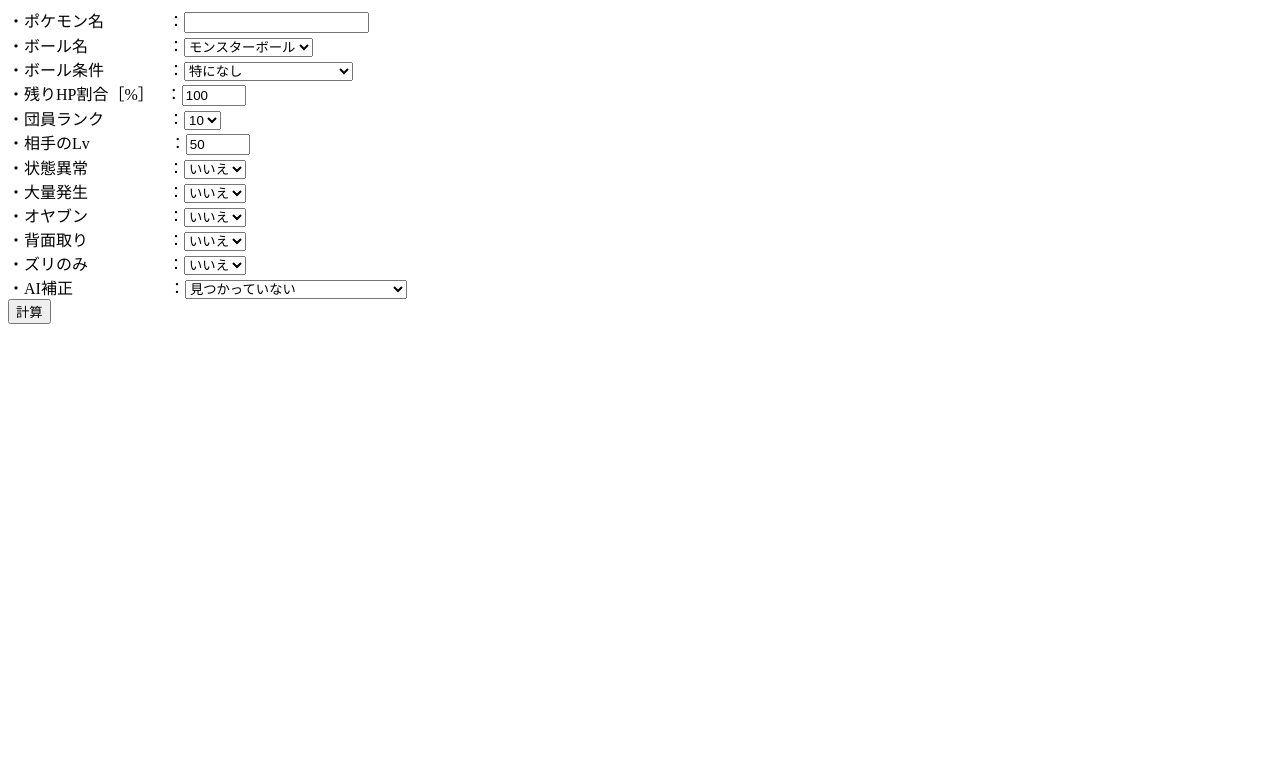
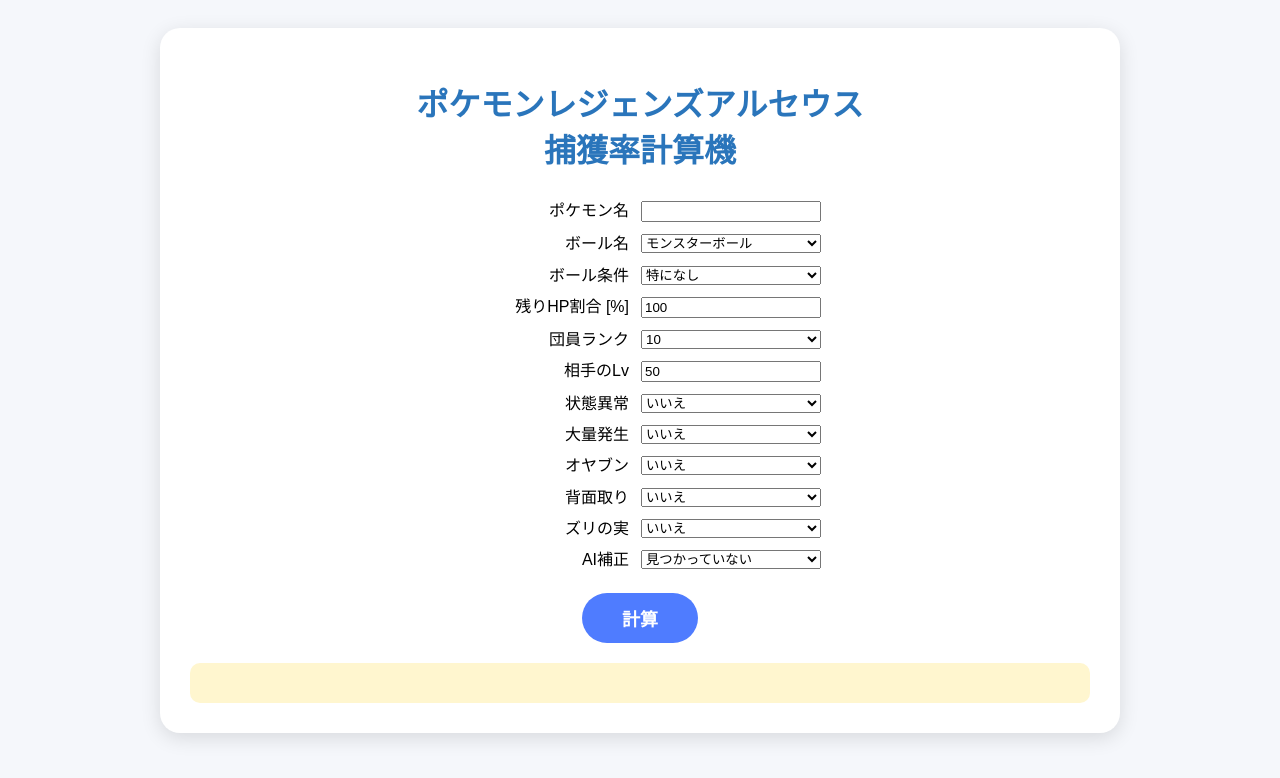
Before and after one commit to simizukohei2nd/-Arceus-, a plain HTML site: page index.html in a window 1280 px wide. Drawn offline with Linux system fonts and the light colour scheme.

Commit message:
Update index.html
UI調整(ChatGPT)
検索から除外
エラー文章を修正

```diff
--- a/index.html
+++ b/index.html
@@ -1,13 +1,98 @@
-<!DOCTYPE html>
-<html>
 <head>
   <meta charset="UTF-8">
   <meta name="viewport" content="width=device-width, initial-scale=1.0">
+  <meta name="robots" content="noindex">
   <title>ポケモンレジェンズアルセウス 捕獲率計算機</title>
+<style>
+
+body{
+    background:#f5f7fb;
+    font-family:"Yu Gothic",sans-serif;
+    padding:20px;
+}
+.container{
+    max-width:900px;
+    margin:auto;
+    background:white;
+    padding:30px;
+    border-radius:20px;
+    box-shadow:0 5px 20px rgba(0,0,0,.12);
+}
+h1{
+    text-align:center;
+    color:#2a75bb;
+    margin-bottom:30px;
+}
+.form-row{
+  display:flex;
+  align-items:flex-start;
+  justify-content:center;
+  gap:12px;
+  margin-bottom:12px;
+}
+.form-row label{
+  width:170px;
+  text-align:right;
+  line-height:1.2;
+}
+.sub-label{
+  font-size:11px;
+  color:#666;
+}
+.form-row input,
+.form-row select{
+  width:180px;
+}
+.button-area{
+  text-align:center;
+  margin-top:24px;
+}
+button{
+  background:#4f7cff;
+  color:white;
+  border:none;
+  border-radius:999px;
+  padding:12px 40px;
+  font-size:18px;
+  font-weight:bold;
+  cursor:pointer;
+}
+button:hover{
+  background:#3a68e0;
+  transform:translateY(-1px);
+}
+#result{
+    margin-top:20px;
+    background:#fff6cf;
+    border-radius:10px;
+    padding:20px;
+    text-align:center;
+    font-size:24px;
+    font-weight:bold;
+}
+.note{
+    margin-top:20px;
+    color:#666;
+    font-size:14px;
+    line-height:1.7;
+}
+@media(max-width:700px){
+    .form-row{
+        grid-template-columns:1fr;
+    }
+}
+
+</style>
 </head>
 <body>
 
-<div>・ポケモン名　　　　：<input list="A-list" id="A">
+<div class="container">
+<h1>ポケモンレジェンズアルセウス<br>
+捕獲率計算機</h1>
+<div class="form-row">
+    <label for="A">ポケモン名</label>
+    <input list="A-list" id="A">
+</div>
 <datalist id="A-list">
 <option value="ピカチュウ">
 <option value="ライチュウ">
@@ -251,8 +336,10 @@
 <option value="ハリーマン">
 <option value="ラブトロス">
 </datalist>
-</div>
-<div>・ボール名　　　　　：<select id="B">
+
+<div class="form-row">
+    <label for="B">ボール名</label>
+    <select id="B">
     <option value="モンスターボール">モンスターボール</option>
     <option value="スーパーボール">スーパーボール</option>
     <option value="ハイパーボール">ハイパーボール</option>
@@ -264,15 +351,24 @@
     <option value="ギガトンボール">ギガトンボール</option>
  </select>
 </div>
-<div>・ボール条件　　　　：<select id="B2">
+
+<div class="form-row">
+    <label for="B">ボール条件</label>
+    <select id="B2">
     <option value="不問">特になし</option>
     <option value="飛行">高く飛んでいる</option>
     <option value="不覚">主人公に気付いていない</option>
  </select>
 </div>
-<div>・残りHP割合［%］　 ：<input id="C" type="number" min="1" max="100" value="100">
+
+<div class="form-row">
+    <label for="C">残りHP割合 [%]</label>
+    <input id="C" type="number" min="1" max="100" value="100">
 </div>
-<div>・団員ランク　　　　：<select id="D">
+
+<div class="form-row">
+    <label for="D">団員ランク</label>
+    <select id="D">
     <option value="10">10</option>
     <option value="9">9</option>
     <option value="8">8</option>
@@ -286,34 +382,55 @@
     <option value="0">0</option>
  </select>
 </div>
-<div>・相手のLv　　　　　：<input id="E" type="number" min="1" max="100" value="50">
+
+<div class="form-row">
+    <label for="E">相手のLv</label>
+    <input id="E" type="number" min="1" max="100" value="50">
 </div>
-<div>・状態異常　　　　　：<select id="F">
+
+<div class="form-row">
+    <label for="F">状態異常</label>
+    <select id="F">
     <option value="いいえ">いいえ</option>
     <option value="はい">はい</option>
  </select>
 </div>
-<div>・大量発生　　　　　：<select id="G">
+
+<div class="form-row">
+    <label for="G">大量発生</label>
+    <select id="G">
     <option value="いいえ">いいえ</option>
     <option value="はい">はい</option>
  </select>
 </div>
-<div>・オヤブン　　　　　：<select id="H">
+
+<div class="form-row">
+    <label for="H">オヤブン</label>
+    <select id="H">
     <option value="いいえ">いいえ</option>
     <option value="はい">はい</option>
  </select>
 </div>
-<div>・背面取り　　　　　：<select id="J">
+
+<div class="form-row">
+    <label for="J">背面取り</label>
+    <select id="J">
     <option value="いいえ">いいえ</option>
     <option value="はい">はい</option>
  </select>
 </div>
-<div>・ズリのみ　　　　　：<select id="K">
+
+<div class="form-row">
+    <label for="K">ズリの実</label>
+    <select id="K">
     <option value="いいえ">いいえ</option>
     <option value="はい">はい</option>
  </select>
 </div>
-<div>・AI補正　　　　　　：<select id="I">
+
+<div class="form-row">
+    <label for="I">AI補正</label>
+    <select id="I">
     <option value="隠密">見つかっていない</option>
     <option value="攻撃">「!」のサイン(攻撃的なポケモン)</option>
     <option value="臆病">「!」のサイン(臆病なポケモン)</option>
@@ -326,8 +443,12 @@
     <option value="疲労">疲れている(ねばりだま等)</option>
  </select>
 </div>
+
+<div class="button-area">
 <button onclick="calc()">計算</button>
+</div>
 <div id="result"></div>
+</div>
 
 <script>
 function toHalfWidth(str) {
@@ -716,16 +837,16 @@
 const aware = ["攻撃", "臆病", "警戒", "逃走"];
 
 if (NormalBalls.includes(Ball) && Ball2 !== "不問") {
-  error("このボールでは特になしを入力してください");
+  error("このボールでは「ボール条件：特になし」を入力してください");
   return;
 }else if (SkyBalls.includes(Ball) && Ball2 === "不覚") {
-  error("このボールでは主人公に気づいていないを入力しないでください");
+  error("「ボール条件：主人公に気づいていない」は黒色玉石ボール専用の条件です");
   return;
 }else if (BlackBalls.includes(Ball) && Ball2 === "飛行") {
-  error("このボールでは高く飛んでいるを入力しないで下さい");
+  error("「ボール条件：高く飛んでいる」は空色玉石ボール専用の条件です");
   return;
 }else if (aware.includes(Ai) && Ball2 === "不覚") {
-  error("ありえないボール条件とAI補正の組み合わせです");
+  error("ボール条件とAI補正があり得ない組み合わせです");
   return;
 }
 
@@ -735,6 +856,6 @@
 };
 
 </script>
-
+</div>
 </body>
 </html>
```
Lines whose indentation alone changed are shown as unchanged.
